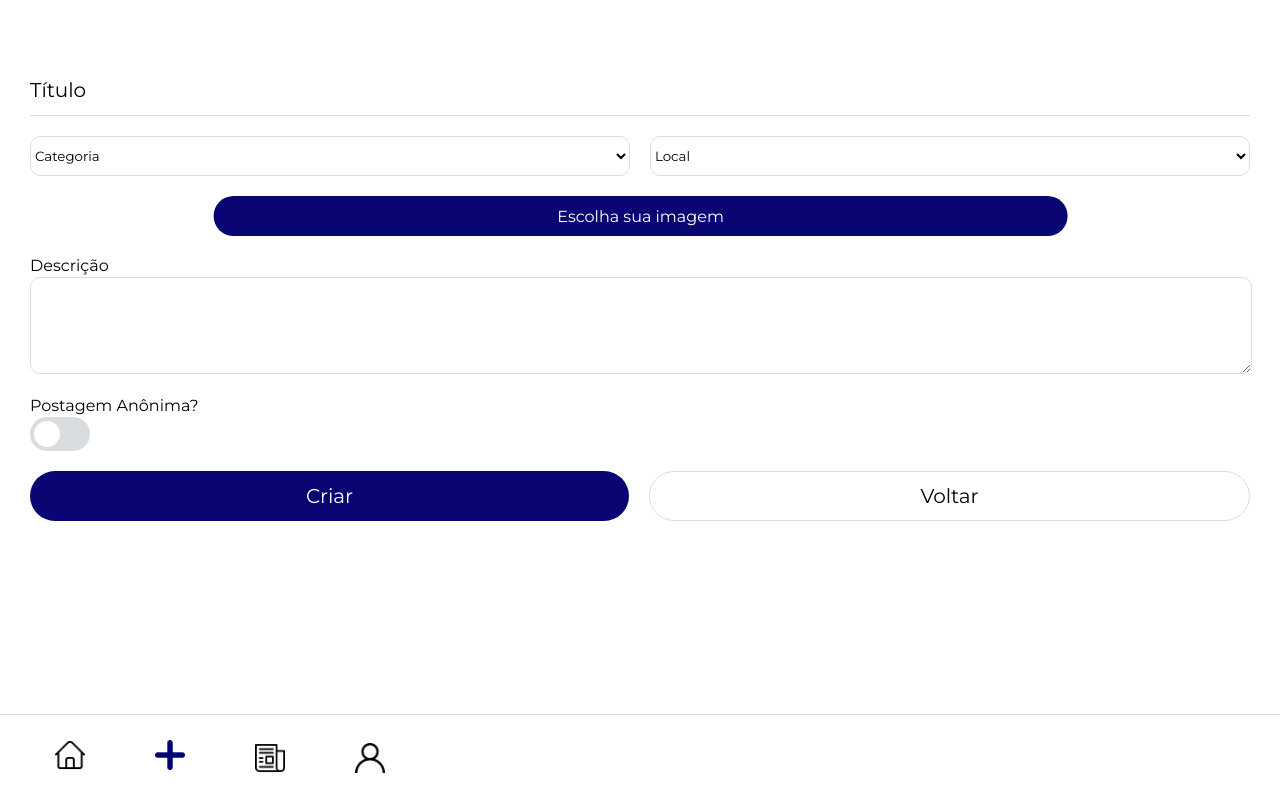
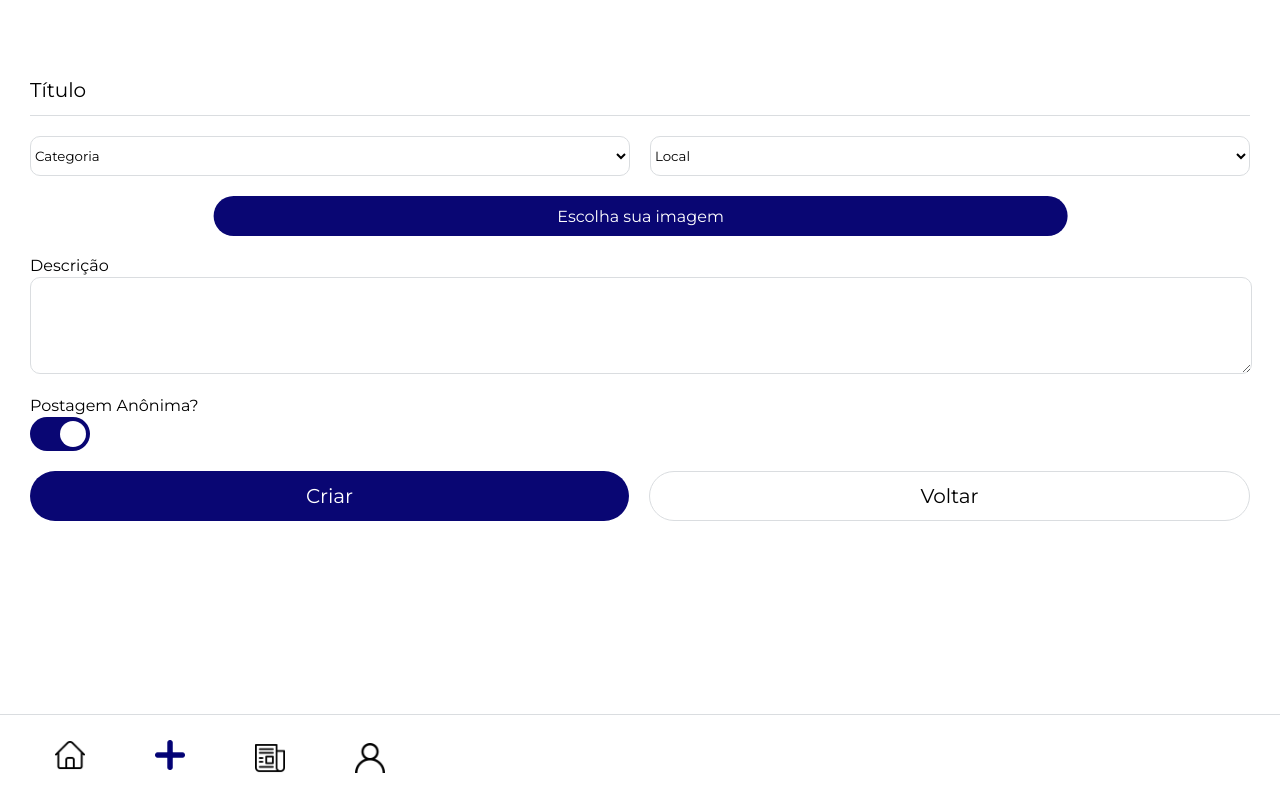
Before and after one commit to fga-eps-mds/2020.1-VC_Usuario-FrontEnd, a Vue app: page /criarpostagem in a window 1280 px wide. Built offline with nearby package versions, Linux system fonts and the light colour scheme.

Commit message:
#136 Redirecionando usuário anônimo para login
Co-authored-by: Daniel Barcelos <danielbarcelos.7@hotmail.com>

```diff
--- a/src/views/CriarPostagem.vue
+++ b/src/views/CriarPostagem.vue
@@ -46,8 +46,12 @@
 
             <div class="divPermissao">
                 <legend>Postagem Anônima?</legend>
-                <label class="switch">
+                <label v-if='$store.getters.getId != null' class="switch">
                     <input type="checkbox" id="postagem.post_type">
+                    <span class="slider round"></span>
+                </label>
+                <label v-else class="switch" onclick="window.location.href='http://localhost:8080/Login'">
+                    <input type="checkbox" id="postagem.post_type" checked>
                     <span class="slider round"></span>
                 </label>
             </div>
```
